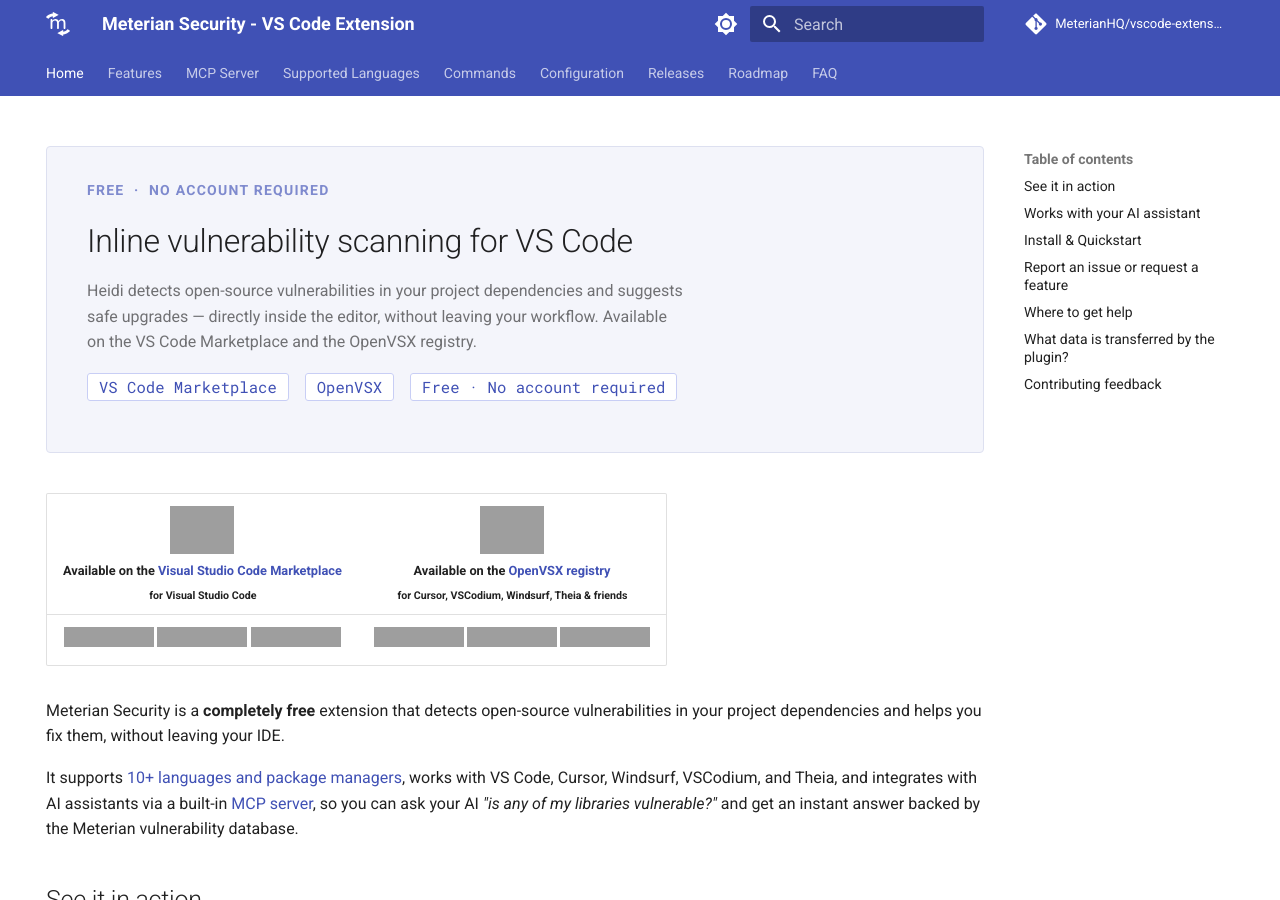
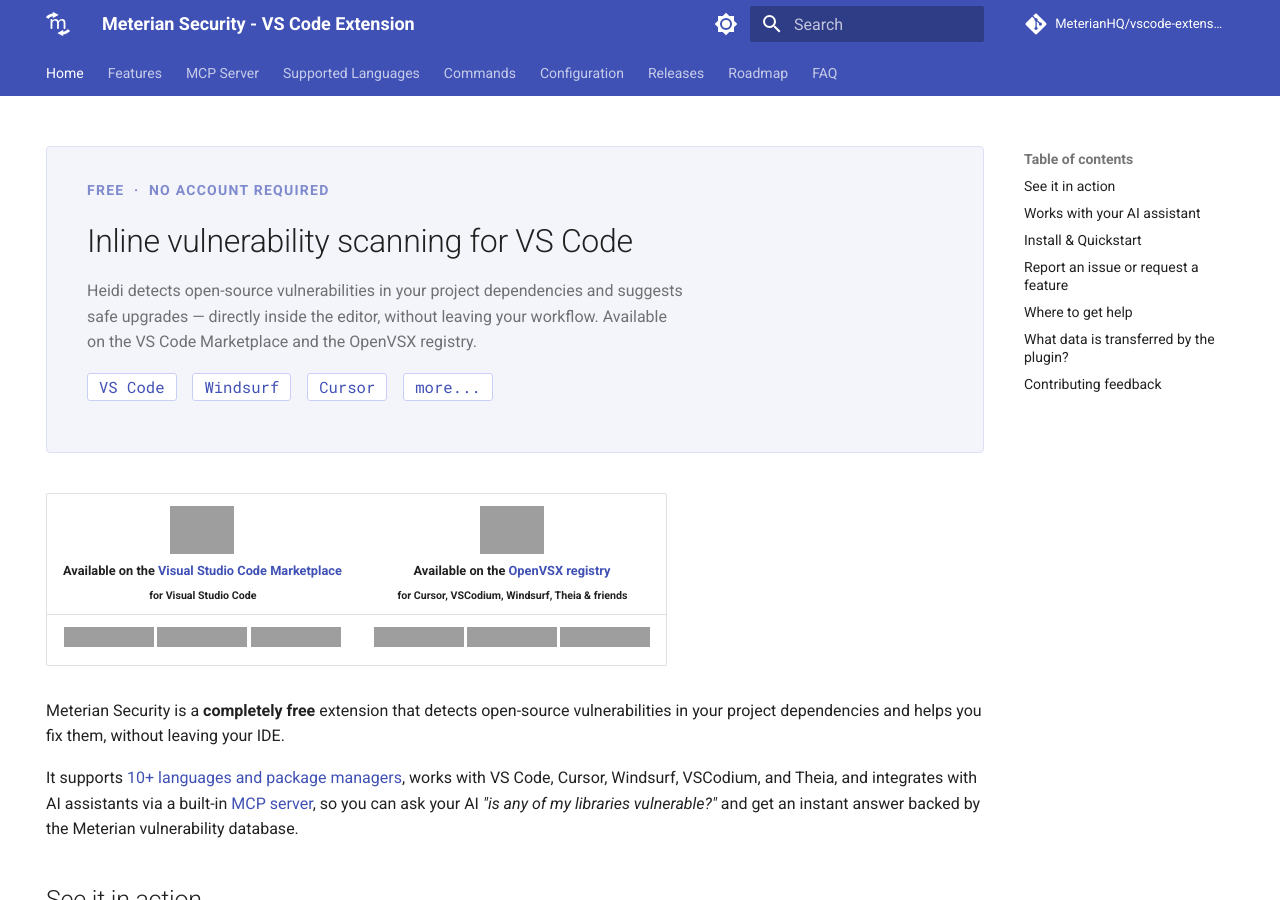
Before and after one commit to MeterianHQ/vscode-extension-tracker, an MkDocs documentation site: the page built from docs/index.md, in a window 1280 px wide and 900 px high, cut to the strip 0-900 px from the top of the window. Built offline with MkDocs 1.6.1 and Material for MkDocs 9.7.7, drawn with Linux system fonts in a browser that asks for light colours; comment, search, counter and statistics services are not loaded; grey boxes are pictures that could not be loaded.

Commit message:
feat(homepage): update hero badges to show supported IDEs
Co-Authored-By: Claude Sonnet 4.6 <noreply@anthropic.com>

```diff
--- a/docs/index.md
+++ b/docs/index.md
@@ -13,7 +13,7 @@ suggests safe upgrades — directly inside the editor, without leaving your
 workflow. Available on the VS Code Marketplace and the OpenVSX registry.
 
 <div class="hero-badges" markdown>
-`VS Code Marketplace` &nbsp;&nbsp; `OpenVSX` &nbsp;&nbsp; `Free · No account required`
+`VS Code` &nbsp;&nbsp; `Windsurf` &nbsp;&nbsp; `Cursor` &nbsp;&nbsp; `more...`
 </div>
 </div>
 
```
